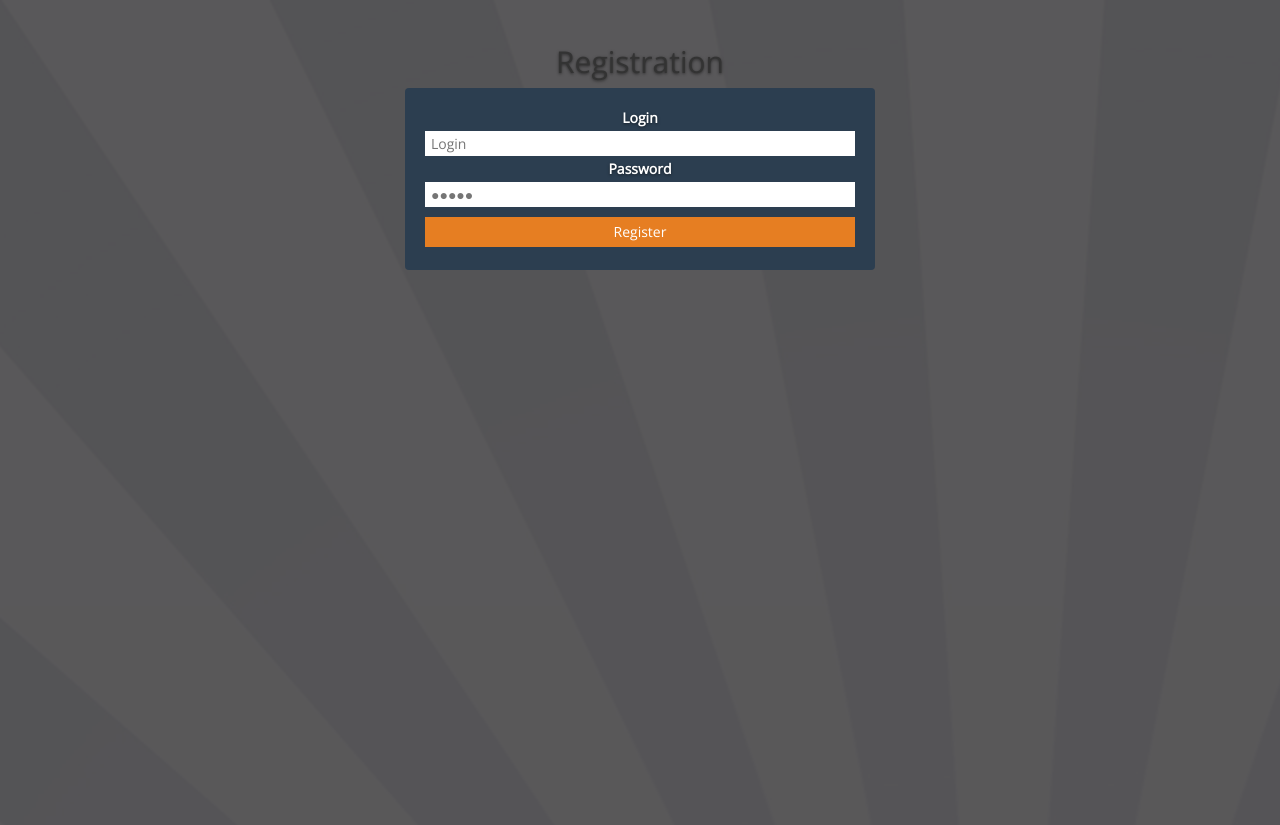
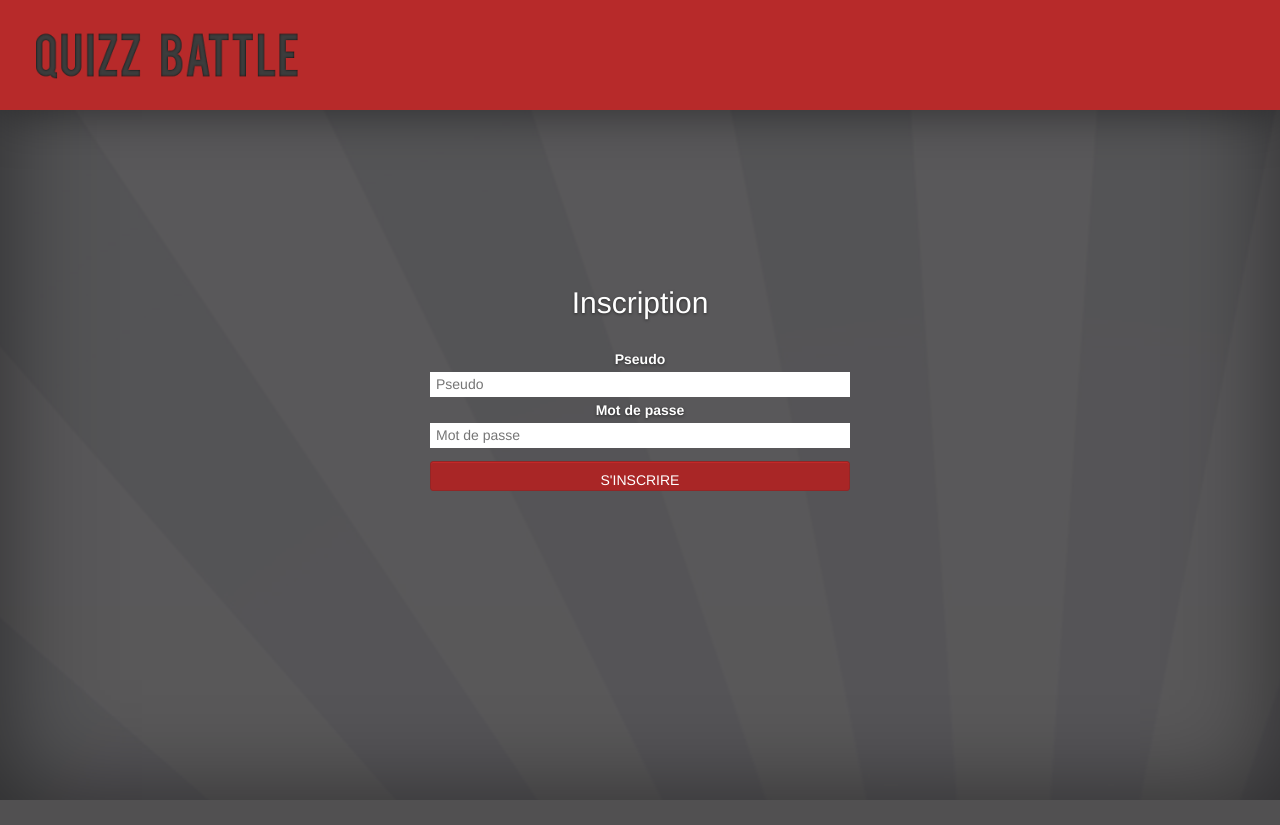
Before and after one commit to Anuswan91/quizz_battle, a PHP site: page /userRegisterView.php in a window 1280 px wide. After the commit the page ends 800 px from the top, so only its background shows below. Run offline with PHP 8.4, Linux system fonts and the light colour scheme.

Commit message:
Mise aux normes Inscription

```diff
--- a/css/styleRegister.css
+++ b/css/styleRegister.css
@@ -7,11 +7,6 @@
   padding: 0;
 }
 
-body {
-  font-family: "Open Sans";
-  font-size: 14px;
-}
-
 .container {
   width: 500px;
   margin: 25px auto;
@@ -19,11 +14,7 @@ body {
 
 form {
   padding: 20px;
-  background: #2c3e50;
   color: #fff;
-  -moz-border-radius: 4px;
-  -webkit-border-radius: 4px;
-  border-radius: 4px;
 }
 form label,
 form input,
@@ -54,7 +45,27 @@ form button {
 form .error {
   color: #ff0000;
 }
+form .btn-home{
+  text-align: center;
+}
 
 #form input.error {
 border:1px solid red;
 }
+
+h2{
+  color: white;
+}
+
+.cover{
+  max-width: 500px;
+  font-size: 14px;
+  margin: 25px auto;
+}
+
+@media (min-width: 768px) {
+  /* Start the vertical centering */
+  .site-wrapper-inner {
+    vertical-align: middle !important;
+  }
+}
--- a/pages/userRegisterView.php
+++ b/pages/userRegisterView.php
@@ -1,36 +1,46 @@
 <?php
 include '../includes/header.php';
 include '../php/userRegisterController.php';
-
 ?>
 <link rel="stylesheet" href="../css/styleRegister.css"/>
 <link href="../css/style.css" rel="stylesheet">
 <!-- Formulaire création d'un compte -->
 <body>
 <?php
-if (isset($_GET['error']) && $_GET['error']==true){
-	?><div class="alert alert-danger">
-  	<strong>FAILED!</strong> Login already use ! try with your mom's name.
+include '../php/Notif.php';
+?>
+<div class="site-wrapper">
+  <div class="site-wrapper-inner">
+    <div class="cover-container">
+      <div class="masthead clearfix">
+        <div class="inner">
+          <img class="nav-logo" src="../ressources/logo_quiz.png"/>
         </div>
-	<?php
-}
-?>
-<div class="container">
-  <h2>Registration</h2>
+      </div>
+      <div class="inner cover">
+          <h2>Inscription</h2>
           <form action="../php/userRegisterController.php"  method="post" name="registration">
 
-    <label for="login">Login</label>
-    <input type="text" name="login" id="login" placeholder="Login"/>
+              <label for="login">Pseudo</label>
+              <input type="text" name="login" id="login" placeholder="Pseudo"/>
 
-    <label for="password">Password</label>
-    <input type="password" name="password" id="password" placeholder="&#9679;&#9679;&#9679;&#9679;&#9679;"/>
+              <label for="password">Mot de passe</label>
+              <input type="password" name="password" id="password" placeholder="Mot de passe"/>
 
-    <button type="submit">Register</button>
+              <button type="submit" class="btn-home">S'inscrire</button>
 
           </form>
       </div>
-
-
+    </div>
+  </div>
+</div>
+<?php
+include '../includes/footer.php';
+if (isset($_GET['error']) && $_GET['error']==true){
+    ?><script>notif("ERREUR ! Ce nom d''utilisateur existe déja.", 1);</script>
+    <?php
+};
+?>
 <script type="text/javascript" src="../jquery-validation-1.15.0/dist/jquery.validate.min.js"></script>
 <script type="text/javascript" src="../jquery-validation-1.15.0/dist/additional-methods.min.js"></script>
 <script>
@@ -75,5 +85,5 @@ $(function() {
   });
 });
 </script>
-<?php include '../includes/footer.php';?>
 </body>
+</html>
```
Lines whose indentation alone changed are shown as unchanged.
